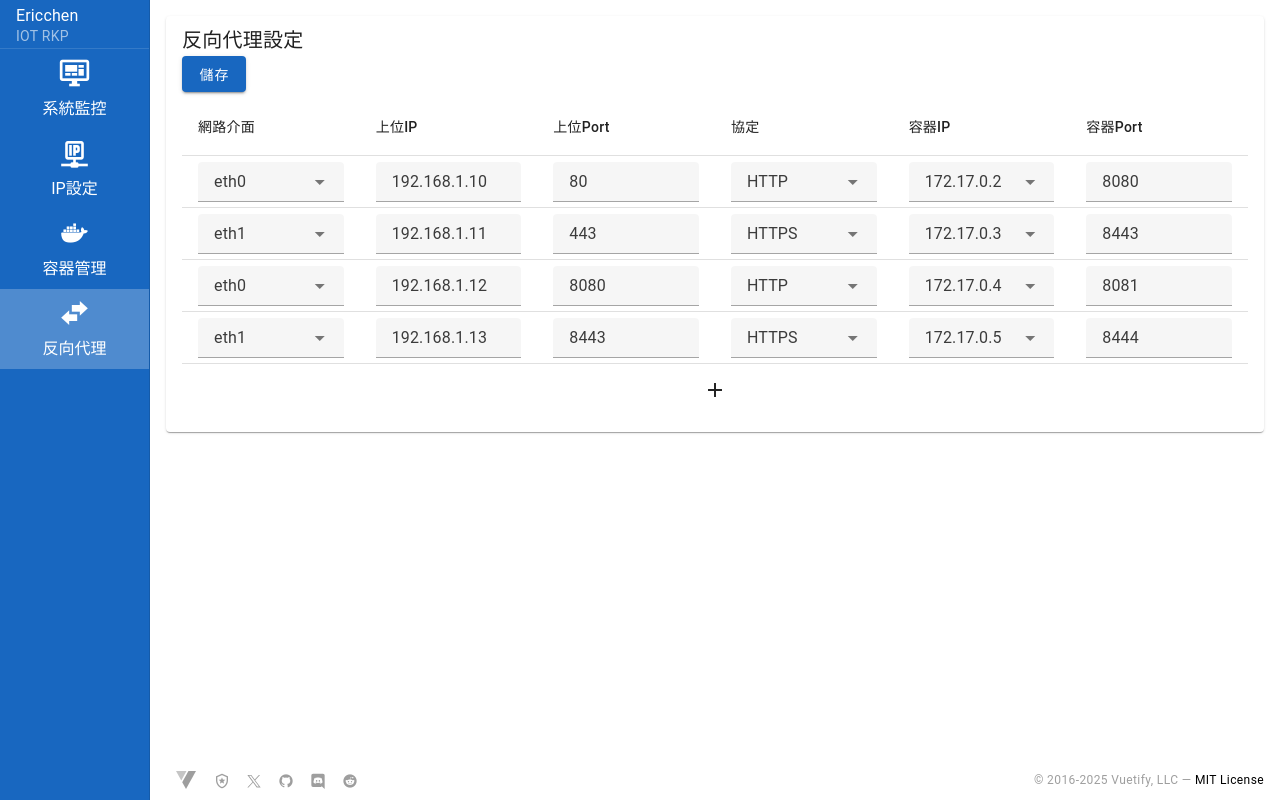
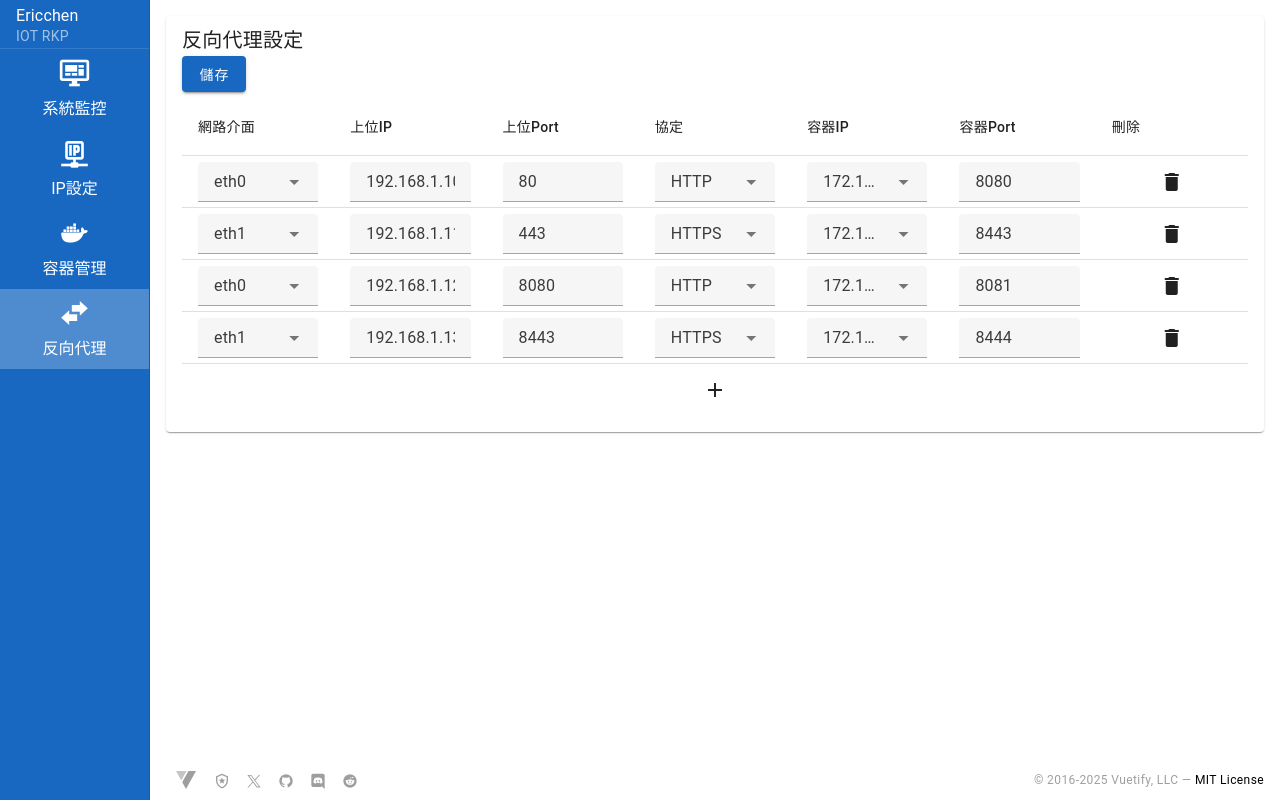
Before and after one commit to Jyunnn/iot_rkpweb, a Vue app: page /ReverseProxyConfiguration in a window 1280 px wide. Built offline with nearby package versions, Linux system fonts and the light colour scheme; no server answers; a small style sheet from the web is missing.

Commit message:
feat: confirm row deletion on reverse proxy page

```diff
--- a/src/pages/ReverseProxyConfiguration.vue
+++ b/src/pages/ReverseProxyConfiguration.vue
@@ -16,6 +16,7 @@
               <th class="text-left col-protocol">協定</th>
               <th class="text-left col-container-ip">容器IP</th>
               <th class="text-left col-container-port">容器Port</th>
+              <th class="text-left col-actions">刪除</th>
             </tr>
           </thead>
           <tbody>
@@ -76,14 +77,31 @@
                   @input="row.containerPort = sanitizePort(row.containerPort)"
                 />
               </td>
+              <td class="text-center col-actions">
+                <v-btn
+                  icon="mdi-delete"
+                  variant="text"
+                  @click="openDelete(index)"
+                />
+              </td>
             </tr>
             <tr>
-              <td class="text-center" colspan="6">
+              <td class="text-center" colspan="7">
                 <v-btn icon="mdi-plus" variant="text" @click="addRow" />
               </td>
             </tr>
           </tbody>
         </v-table>
+        <v-dialog v-model="deleteDialog" max-width="320">
+          <v-card>
+            <v-card-title class="text-h6">確認刪除該列？</v-card-title>
+            <v-card-actions>
+              <v-spacer />
+              <v-btn variant="text" @click="deleteDialog = false">否</v-btn>
+              <v-btn variant="text" @click="deleteRow">是</v-btn>
+            </v-card-actions>
+          </v-card>
+        </v-dialog>
       </v-card-text>
     </v-card>
   </v-container>
@@ -175,6 +193,19 @@
     }
   }
 
+  const deleteDialog = ref(false)
+  const deleteIndex = ref(null)
+
+  function openDelete (index) {
+    deleteIndex.value = index
+    deleteDialog.value = true
+  }
+  function deleteRow () {
+    if (deleteIndex.value !== null) rows.value.splice(deleteIndex.value, 1)
+    deleteDialog.value = false
+    deleteIndex.value = null
+  }
+
   function addRow () {
     rows.value.push({
       nic: null,
@@ -264,4 +295,7 @@
   .col-container-port {
     width: 120px;
   }
+  .col-actions {
+    width: 80px;
+  }
 </style>
```
